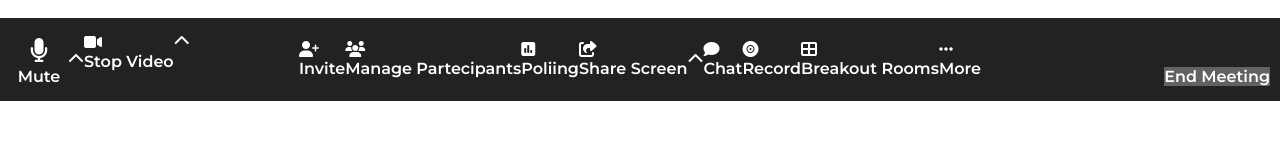
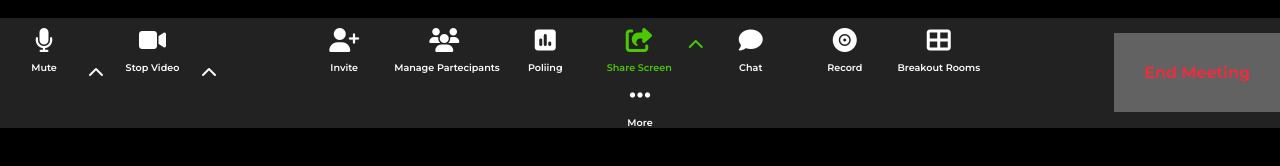
Before and after one commit to Finnedorn/html-css-zoom, a plain HTML site: page index.html in a window 1280 px wide. Shown: the part 582-748 px from the top of the page. Drawn offline with Linux system fonts and the light colour scheme.

Commit message:
updated site with footer finished

```diff
--- a/css/style.css
+++ b/css/style.css
@@ -57,13 +57,11 @@ i {
 .f-end {
     justify-content: flex-end;
     align-items: flex-end;
-    align-content: flex-end;
 }
 
 .f-start {
     justify-content: flex-start;
     align-items: flex-start;
-    align-content: flex-start;
 }
 
 .align-self-center {
@@ -91,7 +89,7 @@ i {
 
 .p-down-right {
     left: 0;
-    bottom: 10px;
+    bottom: 20px;
 }
 
 .z-index-high {
@@ -111,13 +109,21 @@ h4 {
 }
 
 h3 {
-    font-size: 1rem;
+    font-size: 0.6rem;
     color: var(--text-white);
     text-align: center;
 }
 
 .d-inline-block {
     display: inline-block;
+}
+
+/*macrocontainer*/
+
+.macrocontainer {
+    background-color: var(--bg-black);
+    width: 100%;
+    height: 100vh;
 }
 
 /*header*/
@@ -166,15 +172,14 @@ div.zoom-cell>img {
 
 /*footerbar*/
 
-.footerbar-container {
+.container-c{
     width: 100%;
-    padding: 15px 10px;
     background-color: var(--bg-grey);
 }
 
 .footer-icon-size {
     font-size: 1.5rem;
-    padding: 5px 20px;
+    padding: 10px 35px;
 }
 
 .footer-side-icons {
@@ -187,4 +192,13 @@ div.zoom-cell>img {
 
 #footer-end-meeting {
     background-color: var(--bg-icon-grey);
+    padding: 30px 30px;
 }
+
+.text-green {
+    color: var(--text-green);
+}
+
+.text-red {
+    color: var(--text-red);
+}
--- a/index.html
+++ b/index.html
@@ -11,6 +11,7 @@
     <link rel="stylesheet" href="https://cdnjs.cloudflare.com/ajax/libs/font-awesome/6.4.2/css/all.min.css" integrity="sha512-z3gLpd7yknf1YoNbCzqRKc4qyor8gaKU1qmn+CShxbuBusANI9QpRohGBreCFkKxLhei6S9CQXFEbbKuqLg0DA==" crossorigin="anonymous" referrerpolicy="no-referrer"/>
 </head>
 <body>
+    <div class="macrocontainer">
         <!--high-icons-->
         <header>
             <div class="container-a p-relative">
@@ -292,7 +293,8 @@
         </main>
         <!--downbar-->
         <footer>
-        <div class="footerbar-container f-wrap">
+            <div class="container-c f-wrap">
+                <!--sidebar-left-->
                <div class="footer-side-icons f-wrap f-start">
                     <div class="d-inline-block">
                         <i class=" footer-icon-size fa-solid fa-microphone"></i>
@@ -300,51 +302,54 @@
                     </div>
                     <i class="align-self-center fa-solid fa-chevron-up"></i>
                     <div class="d-inline-block">
-                    <i class="fa-solid fa-video"></i>
+                        <i class="footer-icon-size fa-solid fa-video"></i>
                         <h3>Stop Video</h3>
                     </div>
-                <i class="fa-solid fa-chevron-up"></i>
+                    <i class="align-self-center fa-solid fa-chevron-up"></i>
                </div>
+               <!--midbar-->
                <div class="footer-mid-icons f-wrap f-center">
                     <div class="d-inline-block">
-                    <i class="fa-solid fa-user-plus"></i>
+                        <i class="footer-icon-size fa-solid fa-user-plus"></i>
                         <h3>Invite</h3>
                     </div>
                     <div class="d-inline-block">
-                    <i class="fa-solid fa-users"></i>
+                        <i class="footer-icon-size fa-solid fa-users"></i>
                         <h3>Manage Partecipants</h3>
                     </div>
                     <div class="d-inline-block">
-                    <i class="fa-solid fa-square-poll-vertical"></i>
+                        <i class="footer-icon-size fa-solid fa-square-poll-vertical"></i>
                         <h3>Poliing</h3>
                     </div>
                     <div class="d-inline-block">
-                    <i class="fa-solid fa-share-from-square"></i>
-                    <h3>Share Screen</h3>
+                        <i class="text-green footer-icon-size fa-solid fa-share-from-square"></i>
+                        <h3 class="text-green">Share Screen</h3>
                     </div>
-                <i class="fa-solid fa-chevron-up"></i>
+                    <i class="text-green align-self-center fa-solid fa-chevron-up"></i>
                     <div class="d-inline-block">
-                    <i class="fa-solid fa-comment"></i>
+                        <i class="footer-icon-size fa-solid fa-comment"></i>
                         <h3>Chat</h3>
                     </div>
                     <div class="d-inline-block">
-                    <i class="fa-solid fa-record-vinyl"></i>
+                        <i class="footer-icon-size fa-solid fa-record-vinyl"></i>
                         <h3>Record</h3>
                     </div>
                     <div class="d-inline-block">
-                    <i class="fa-solid fa-table-cells-large"></i>
+                        <i class="footer-icon-size fa-solid fa-table-cells-large"></i>
                         <h3>Breakout Rooms</h3>
                     </div>
                     <div class="d-inline-block">
-                    <i class="fa-solid fa-ellipsis"></i>
+                        <i class="footer-icon-size fa-solid fa-ellipsis"></i>
                         <h3>More</h3>
                     </div>
                </div>
-           <div class="footer-side-icons f-wrap f-end">
+               <!--sidebar-right-->
+               <div class="footer-side-icons f-wrap f-center f-end">
                 <div id="footer-end-meeting">
-                <h3>End Meeting</h3>
+                    <h4 class="text-red">End Meeting</h4>
                 </div>
             </div>
         </footer>
+    </div>
 </body>
 </html>
```
Lines whose indentation alone changed are shown as unchanged.
